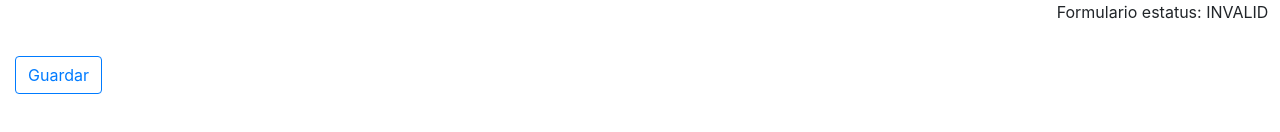
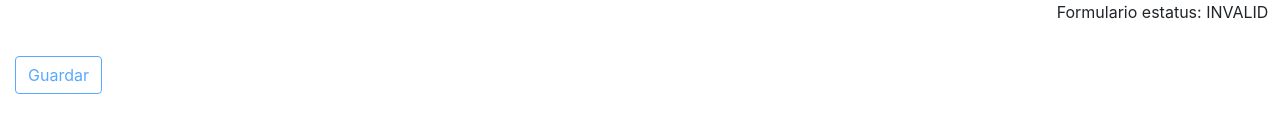
Before and after one commit to Nitei/Formularios, an Angular app: page / in a window 1280 px wide. Shown: the part 264-396 px from the top of the page. Built offline with nearby package versions, Linux system fonts and the light colour scheme.

Commit message:
Preparados formularios reactivos

```diff
--- a/src/app/components/reactive/reactive.component.html
+++ b/src/app/components/reactive/reactive.component.html
@@ -1,17 +1,26 @@
 <h4>Formularios <small>template</small></h4>
 <hr />
-<form [formGroup]="forma" (ngSubmit)="guardarCambios(forma)" novalidate autocomplete="off">
+<form [formGroup]="forma"
+  (ngSubmit)="guardarCambios(forma)"
+  novalidate
+  autocomplete="off">
   <div formGroupName="nombreCompleto">
     <div class="form-group row">
       <label class="col-2 col-form-label">Nombre</label>
       <div class="col-8">
-        <input class="form-control" [ngClass]="{
+        <input class="form-control"
+          [ngClass]="{
             'is-invalid':
               forma.get('nombreCompleto.nombre').invalid &&
               (forma.get('nombreCompleto.nombre').dirty ||
                 forma.get('nombreCompleto.nombre').touched),
             'is-valid': forma.get('nombreCompleto.nombre').valid
-          }" name="nombre" type="text" placeholder="nombre" formControlName="nombre" required />
+          }"
+          name="nombre"
+          type="text"
+          placeholder="nombre"
+          formControlName="nombre"
+          required />
         <div *ngIf="
             forma.get('nombreCompleto.nombre').invalid &&
             (forma.get('nombreCompleto.nombre').dirty ||
@@ -30,13 +39,19 @@
     <div class="form-group row">
       <label class="col-2 col-form-label">Apellido</label>
       <div class="col-8">
-        <input class="form-control" [ngClass]="{
+        <input class="form-control"
+          [ngClass]="{
             'is-invalid':
               forma.get('nombreCompleto.apellido').invalid &&
               (forma.get('nombreCompleto.apellido').dirty ||
                 forma.get('nombreCompleto.apellido').touched),
             'is-valid': forma.get('nombreCompleto.apellido').valid
-          }" name="apellido" type="text" placeholder="Apellido" formControlName="apellido" required />
+          }"
+          name="apellido"
+          type="text"
+          placeholder="Apellido"
+          formControlName="apellido"
+          required />
         <div *ngIf="
             forma.get('nombreCompleto.apellido').invalid &&
             (forma.get('nombreCompleto.apellido').dirty ||
@@ -56,7 +71,13 @@
   <div class="form-group row">
     <label class="col-2 col-form-label">Correo</label>
     <div class="col-8">
-      <input class="form-control" name="correo" type="text" placeholder="Correo" formControlName="correo" required [ngClass]="{
+      <input class="form-control"
+        name="correo"
+        type="text"
+        placeholder="Correo"
+        formControlName="correo"
+        required
+        [ngClass]="{
           'is-invalid':
             forma.controls.correo.invalid &&
             (forma.controls.correo.dirty || forma.controls.correo.touched),
@@ -105,7 +126,10 @@
   <div class="form-group row">
     <label class="col-2 col-form-label">Nombre de usuario</label>
     <div class="col-8 form-row">
-      <input class="form-control" type="text" placeholder="Usuario" formControlName="username">
+      <input class="form-control"
+        type="text"
+        placeholder="Usuario"
+        formControlName="username">
     </div>
     <div>
       <p>Formulario valido: {{forma.valid | json}}</p>
@@ -138,7 +162,9 @@
 
   <div class="form-group row">
     <div class="input-group col-md-8">
-      <button type="submit" class="btn btn-outline-primary">
+      <button type="submit"
+        [disabled]="forma.status === 'INVALID' || forma.status === 'PENDING'"
+        class="btn btn-outline-primary">
         Guardar
       </button>
     </div>
--- a/src/app/components/reactive/reactive.component.ts
+++ b/src/app/components/reactive/reactive.component.ts
@@ -1,13 +1,13 @@
-import {Component, OnInit} from '@angular/core'
+import { Component } from '@angular/core'
 import { FormGroup, FormBuilder, Validators, FormArray, FormControl } from '@angular/forms';
 import { Observable } from 'rxjs';
 
-@Component({
+@Component( {
   selector: 'app-reactive',
   templateUrl: './reactive.component.html',
-  styleUrls: ['./reactive.component.sass']
-})
-export class ReactiveComponent implements OnInit {
+  styleUrls: [ './reactive.component.sass' ]
+} )
+export class ReactiveComponent {
   forma: FormGroup;
   usuario = {
     nombreCompleto: {
@@ -15,89 +15,103 @@ export class ReactiveComponent implements OnInit {
       apellido: 'Campoy'
     },
     correo: 'jorgecampoy81@gmail.com',
-    pasatiempos: ['Correr', 'Leer', 'Youtube']
+    pasatiempos: [ 'Correr', 'Leer', 'Youtube' ]
+  };
+
+  constructor( private fb: FormBuilder ) {
+
+    this.forma = this.fb.group( {
+      nombreCompleto: this.fb.group( {
+        nombre: this.fb.control( 'Jorge', [
+          Validators.required,
+          Validators.minLength( 3 )
+        ] ),
+        apellido: this.fb.control( 'Campoy', [
+          Validators.required,
+          Validators.minLength( 3 )
+        ] )
+      } ),
+      correo: this.fb.control( 'jorgecampoy81@gmail.com', [
+        Validators.required,
+        Validators.pattern( '[a-z0-9._%+-]+@[a-z0-9.-]+.[a-z]{2,3}$' )
+      ] ),
+
+      /////  Suprimido por ser repetitivo, con lo que hay activo es suficiente como ejemplo  \\\\\
+      /*
+        pasatiempos: this.fb.array([
+          this.fb.control('', Validators.required),
+          this.fb.control('Leer', Validators.required),
+          this.fb.control('Youtube', Validators.required),
+        ]),
+        password1: this.fb.control('', Validators.required),
+        password2: this.fb.control('', Validators.required),
+      */
+      ///// (Mock Username 1 de 2) Con esto se comprueba si el usuario existe en la base de datos \\\\\
+      username: this.fb.control( '', Validators.required, this.existeUsuario )
+    } );
+
+    /////  Suprimido por ser repetitivo, con lo que hay activo es suficiente como ejemplo  \\\\\
+    /*
+    this.forma.controls['password2'].setValidators([
+      Validators.required,
+      this.noEqual.bind( this )
+    ])
+    this.forma.setValue(this.usuario)
+
+    this.forma.valueChanges.subscribe(data => {
+      console.log(data);
+    });
+
+    ///// (Mock Username) Muestra los cambios que suceden en Username
+    this.forma.controls[ 'username' ].statusChanges.subscribe( data => {
+      console.log( data );
+    } )
+    */
   }
 
-  constructor(private fb: FormBuilder) {
-
-    this.forma = this.fb.group({
-      nombreCompleto: this.fb.group({
-        nombre: this.fb.control('Jorge', [
-          Validators.required,
-          Validators.minLength(3)
-        ]),
-        apellido: this.fb.control('Campoy', [
-          Validators.required,
-          Validators.minLength(3)
-        ])
-      }),
-      correo: this.fb.control('jorgecampoy81@gmail.com', [
-        Validators.required,
-        Validators.pattern('[a-z0-9._%+-]+@[a-z0-9.-]+.[a-z]{2,3}$')
-      ]),
-      // pasatiempos: this.fb.array([
-      //   this.fb.control('', Validators.required),
-      //   this.fb.control('Leer', Validators.required),
-      //   this.fb.control('Youtube', Validators.required),
-      // ]),
-      // password1: this.fb.control('', Validators.required),
-      // password2: this.fb.control('', Validators.required),
-      username: this.fb.control('', Validators.required, this.existeUsuario)
-    });
-
-    // this.forma.controls['password2'].setValidators([
-    //   Validators.required,
-    //   this.noEqual.bind( this )
-    // ])
-    // this.forma.setValue(this.usuario)
-
-    // this.forma.valueChanges.subscribe(data => {
-    //   console.log(data);
-    // });
-    this.forma.controls['username'].statusChanges.subscribe(data => {
-      console.log(data);
-    })
-  }
-
-  existeUsuario(control: FormControl): Promise<any> | Observable<any> {
-    let promesa = new Promise((resolve, reject) => {
-          setTimeout(() => {
-        if(control.value === 'Nitei') {
-          resolve({existe: true});
+  /*
+  (Mock Username 2 de 2) Simulamos que se hace una llamada al servidor y que tarda algo de tiempo en responder
+   Si el usuario no existe en la base de datos retornará un true y el formulario será válidpo
+  */
+  existeUsuario( control: FormControl ): Promise<any> | Observable<any> {
+    const promesa = new Promise( ( resolve, reject ) => {
+      setTimeout( () => {
+        if ( control.value === 'Nitei' ) {
+          resolve( { existe: true } );
         } else {
-          resolve(null)
-          }
-          }, 3000);
-    });
+          resolve( null )
+        }
+      }, 2000 );
+    } );
     return promesa;
   }
 
   noEqual( control: FormControl ) {
-    if( control.value !== this.forma.controls['password1'].value ) {
+    if ( control.value !== this.forma.controls[ 'password1' ].value ) {
       return {
         noIgual: true
       };
     } else { return null; }
   }
 
-  agregarPasatiempos(ev) {
-    console.log(ev);
-    (<FormArray>this.forma.controls['pasatiempos']).push(
-      this.fb.control('Correr', Validators.required)
+  agregarPasatiempos( ev ) {
+    console.log( ev );
+    ( <FormArray> this.forma.controls[ 'pasatiempos' ] ).push(
+      this.fb.control( 'Correr', Validators.required )
     );
   }
 
+  ///// Al guardar los cambios el formulario se limpia \\\\\
   guardarCambios() {
-    console.log(this.forma)
-    console.log(this.forma.value)
-    // this.forma.reset({
-    //   nombreCompleto: {
-    //     nombre: '',
-    //     apellido: ''
-    //   },
-    //   correo: ''
-    // })
+    console.log( this.forma )
+    console.log( this.forma.value )
+    this.forma.reset( {
+      nombreCompleto: {
+        nombre: '',
+        apellido: ''
+      },
+      correo: ''
+    } );
   }
 
-  ngOnInit() {}
 }
```
